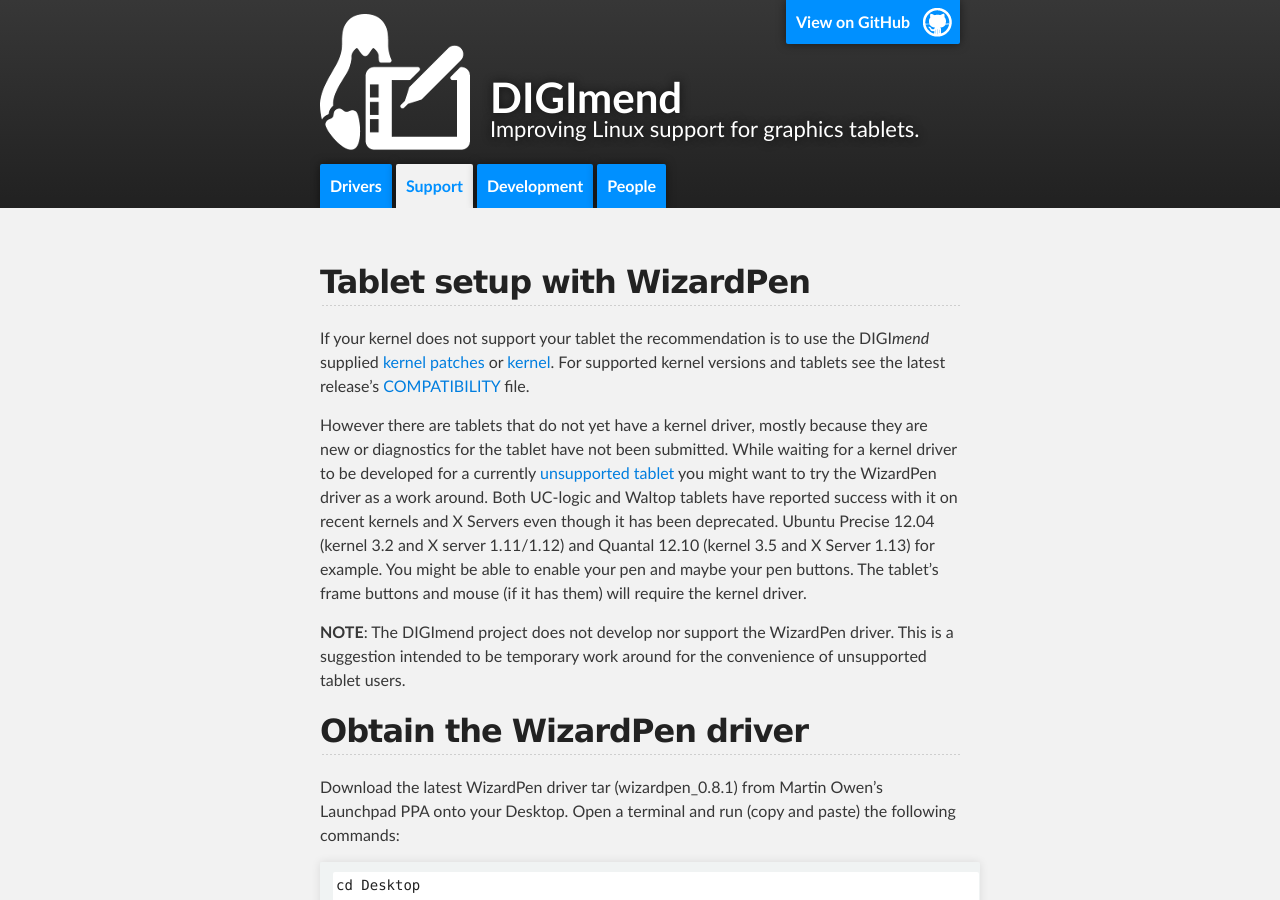
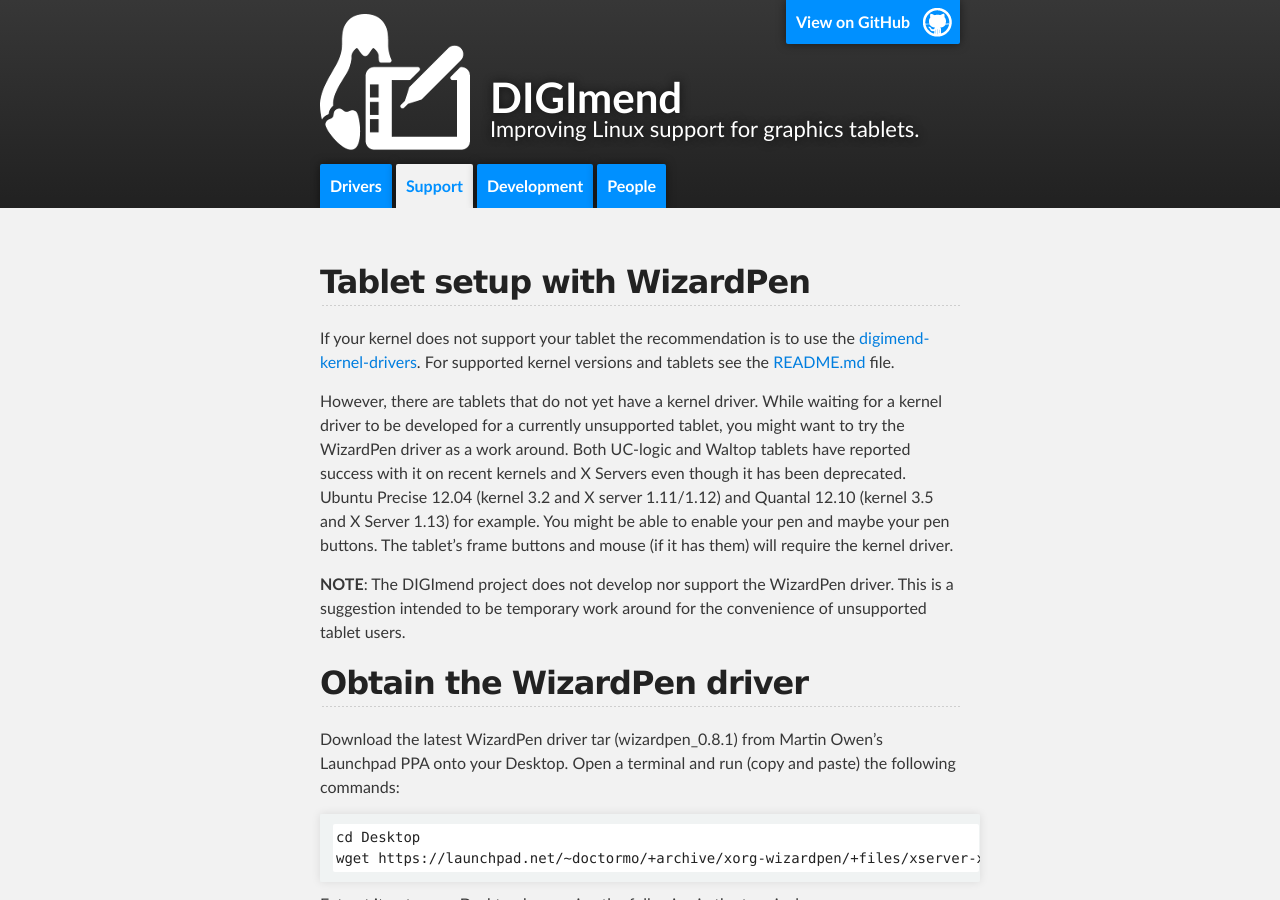
Before and after one commit to DIGImend/digimend.github.io, a Jekyll site: the page built from support/howto/drivers/wizardpen/index.md, in a window 1280 px wide and 900 px high. Built offline with Jekyll 4.4.1, drawn with Linux system fonts in a browser that asks for light colours.

Commit message:
howto: Update driver use recommendations on WizardPen page

```diff
--- a/support/howto/drivers/wizardpen/index.md
+++ b/support/howto/drivers/wizardpen/index.md
@@ -3,24 +3,21 @@
 summary: How to use the WizardPen driver as a temporary work around for unsupported tablets
 weight: 30
 ---
-If your kernel does not support your tablet the recommendation is to use
-the DIGI*mend* supplied [kernel patches](Kernel patches "wikilink") or
-[kernel](Kernel packages "wikilink"). For supported kernel versions and
-tablets see the latest release's
-[COMPATIBILITY](http://digimend.git.sourceforge.net/git/gitweb.cgi?p=digimend/kernel-patches.git;a=blob_plain;f=COMPATIBILITY;hb=v6)
+If your kernel does not support your tablet the recommendation is to use the
+[digimend-kernel-drivers](https://github.com/DIGImend/digimend-kernel-drivers).
+For supported kernel versions and tablets see the
+[README.md](https://github.com/DIGImend/digimend-kernel-drivers/blob/master/README.md)
 file.
 
-However there are tablets that do not yet have a kernel driver, mostly
-because they are new or diagnostics for the tablet have not been
-submitted. While waiting for a kernel driver to be developed for a
-currently [unsupported tablet](Tablet support status "wikilink") you
-might want to try the WizardPen driver as a work around. Both UC-logic
-and Waltop tablets have reported success with it on recent kernels and X
-Servers even though it has been deprecated. Ubuntu Precise 12.04 (kernel
-3.2 and X server 1.11/1.12) and Quantal 12.10 (kernel 3.5 and X Server
-1.13) for example. You might be able to enable your pen and maybe your
-pen buttons. The tablet's frame buttons and mouse (if it has them) will
-require the kernel driver.
+However, there are tablets that do not yet have a kernel driver. While waiting
+for a kernel driver to be developed for a currently unsupported tablet, you
+might want to try the WizardPen driver as a work around. Both UC-logic and
+Waltop tablets have reported success with it on recent kernels and X Servers
+even though it has been deprecated. Ubuntu Precise 12.04 (kernel 3.2 and X
+server 1.11/1.12) and Quantal 12.10 (kernel 3.5 and X Server 1.13) for
+example. You might be able to enable your pen and maybe your pen buttons. The
+tablet's frame buttons and mouse (if it has them) will require the kernel
+driver.
 
 **NOTE**: The DIGImend project does not develop nor support the WizardPen
 driver. This is a suggestion intended to be temporary work around for the
```
